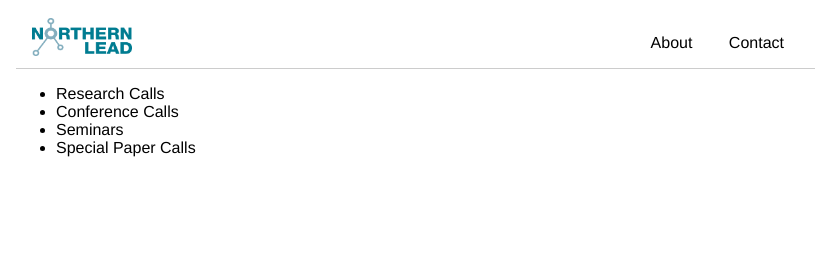
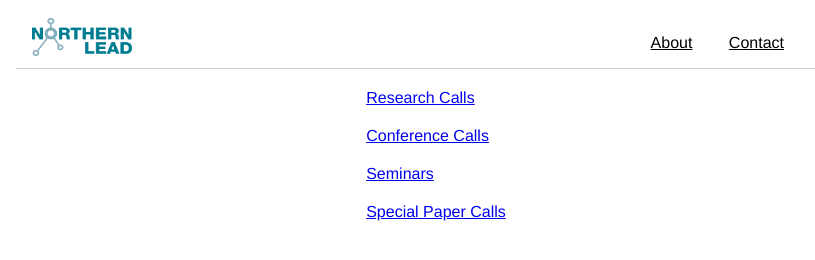
Before and after one commit to SnailCygnuss/nlead_data_edit, a plain HTML site: page index.html in a window 1280 px wide. Shown: the whole page, without its empty margins (224-1039 px from the left). Drawn offline with Linux system fonts and the light colour scheme.

Commit message:
Updated index page

```diff
--- a/css/main.css
+++ b/css/main.css
@@ -4,8 +4,7 @@ body {
     max-width: 800px;
     margin: 10px auto;
   }
-  a {
-    text-decoration: none;
+  a.nav {
     color: #000;
   }
   .site-header {
@@ -32,3 +31,14 @@ body {
     display: inline-block;
     margin: 1.0em 1em 0em 1em;
   }
+
+  ul.site-links {
+    display: table;
+    list-style-type: none;
+    margin: 0 auto;
+    text-align: left;
+  }
+
+  li.site-links {
+    margin: 20px;
+  }
--- a/index.html
+++ b/index.html
@@ -30,16 +30,17 @@
     </div>
     <nav class="site-navigation">
       <ul class="nav">
-        <li><a href="https://www.chalmers.se/en/centres/northernlead/">About</a></li>
-        <li><a href="#">Contact</a></li>
+        <li><a class="nav" href="https://www.chalmers.se/en/centres/northernlead/">About</a></li>
+        <li><a class="nav" href="#">Contact</a></li>
       </ul>
     </nav>
   </header>
-  <ul>
-    <li><a href="research_calls.html">Research Calls</a></li>
-    <li><a href="research_conf.html">Conference Calls</a></li>
-    <li><a href="seminar_webinar.html">Seminars</a></li>
-    <li><a href="special_issues.html">Special Paper Calls</a></li>
+
+  <ul class="site-links">
+    <li class="site-links"><a href="research_calls.html">Research Calls</a></li>
+    <li class="site-links"><a href="research_conf.html">Conference Calls</a></li>
+    <li class="site-links"><a href="seminar_webinar.html">Seminars</a></li>
+    <li class="site-links"><a href="special_issues.html">Special Paper Calls</a></li>
   </ul>
 
   <script src=""></script>
```
